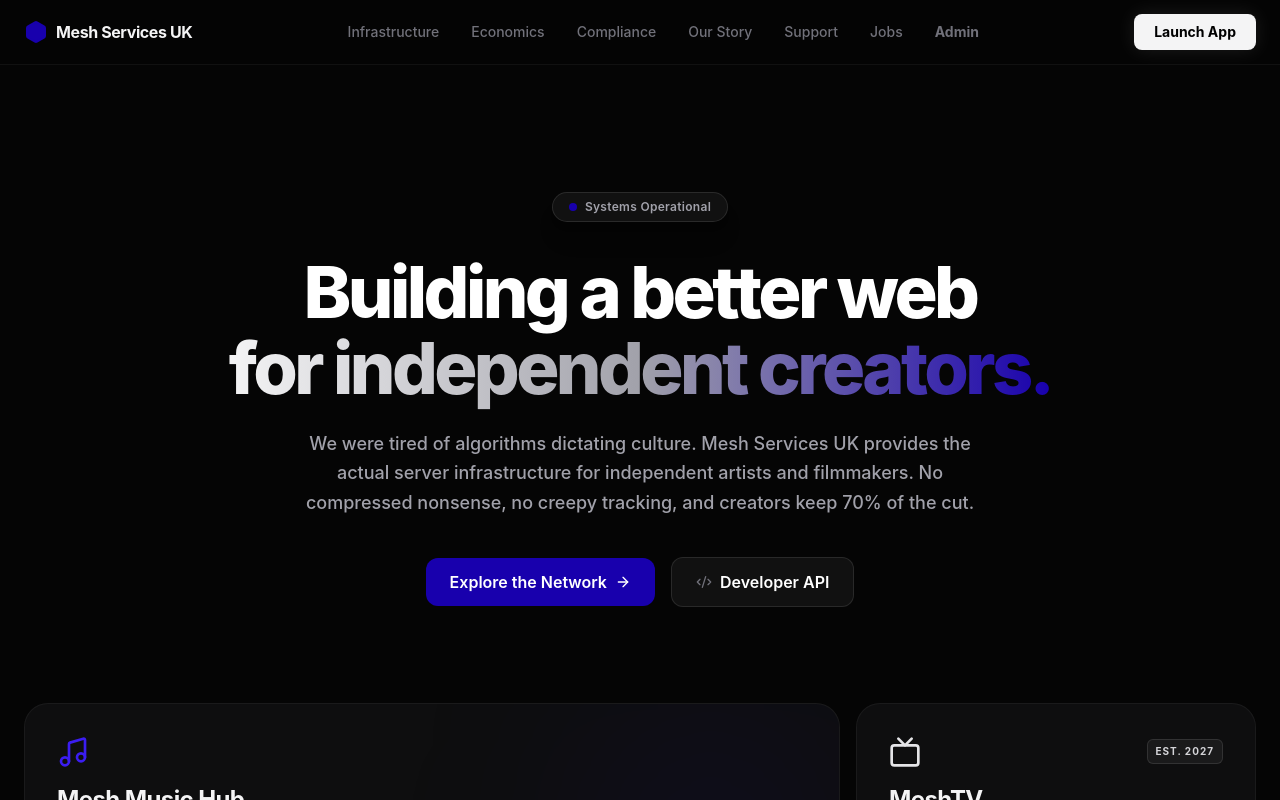
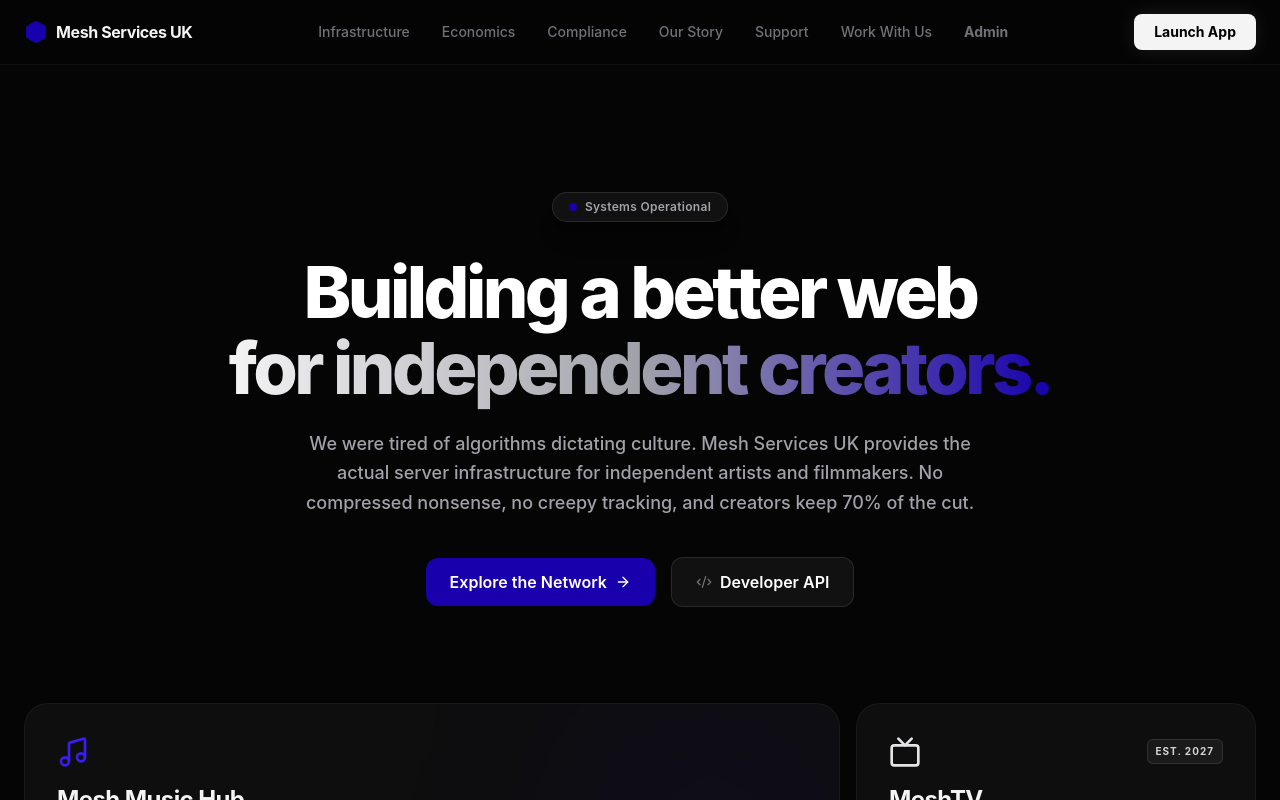
Before and after one commit to dylanscully2005/mesh-website, a React (Vite) app: page / in a window 1280 px wide. Shown: the top 800 px of the page. Built offline with nearby package versions, Linux system fonts and the light colour scheme; no server answers.

Commit message:
Changed Job Page Name

```diff
--- a/src/pages/Home.tsx
+++ b/src/pages/Home.tsx
@@ -19,7 +19,7 @@ export default function Home() {
             <Link to="/policies" className="hover:text-zinc-200 transition-colors">Compliance</Link>
             <Link to="/about" className="hover:text-zinc-200 transition-colors">Our Story</Link>
             <Link to="/support" className="hover:text-zinc-200 transition-colors">Support</Link>
-            <Link to="/jobs" className="hover:text-zinc-200 transition-colors">Jobs</Link>
+            <Link to="/jobs" className="hover:text-zinc-200 transition-colors">Work With Us</Link>
 
             <Link to="/admin-login" className="hover:text-[#3b1df2] transition-colors flex items-center gap-1 font-bold">Admin</Link>
           </div>
```
